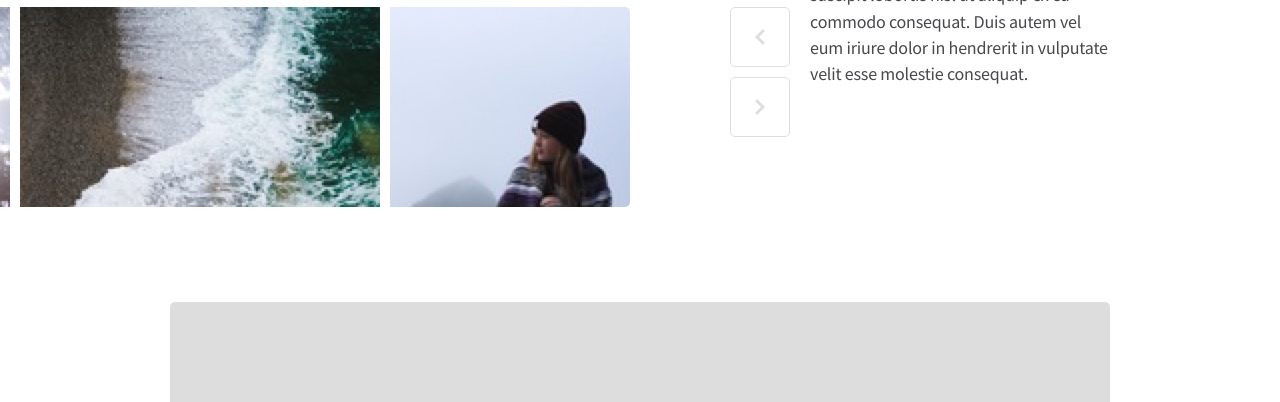
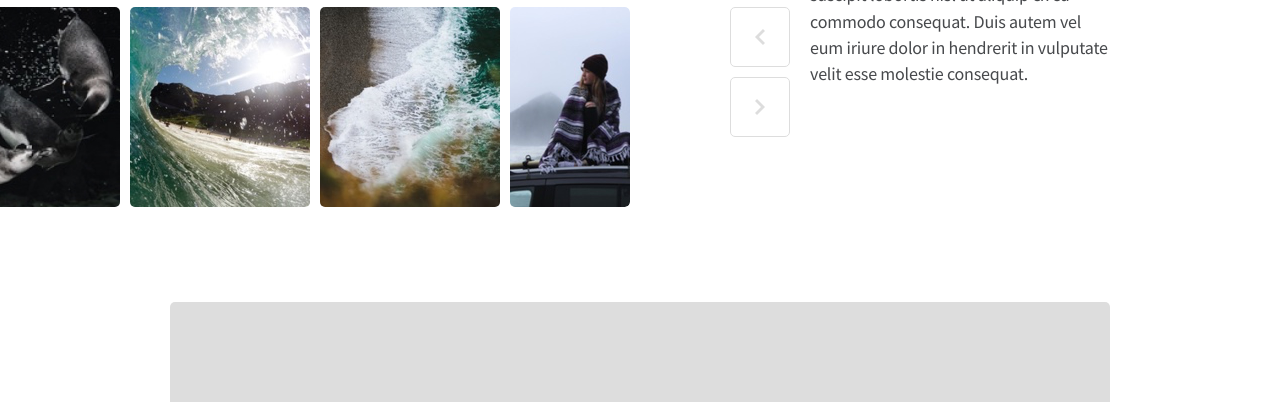
Before and after one commit to mevdenic/Factory_Assignment, a plain HTML site: page index.html in a window 1280 px wide. Shown: the part 398-800 px from the top of the page. Drawn offline with nearby package versions, Linux system fonts and the light colour scheme.

Commit message:
Add files via upload

```diff
--- a/style/_images.scss
+++ b/style/_images.scss
@@ -1,4 +1,4 @@
-.images{
+.row img{
     border-radius: $borderRad;
     max-height: 200px;
 }
```
Also changed, not shown: style/index.css, style/index.scss (line endings or trailing spaces).
